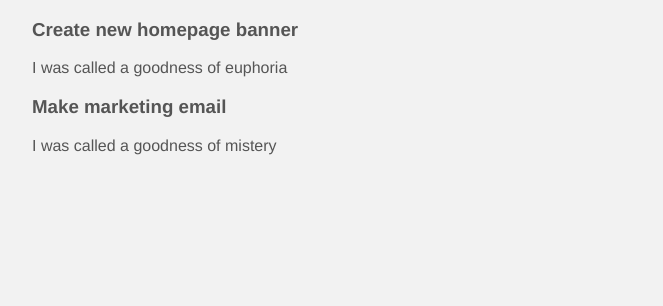
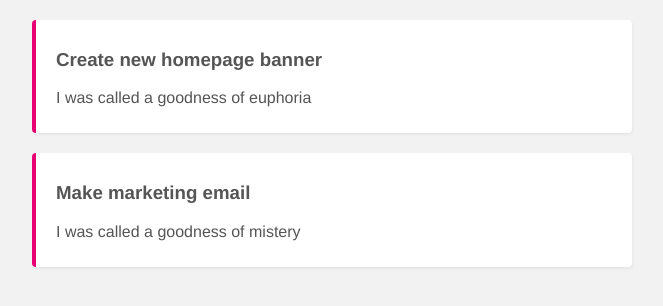
Before and after one commit to Sab-ra/project-planner, a Vue app: page / in a window 1280 px wide. Shown: the top 306 px of the page, without its empty margins (308-971 px from the left). Built offline with nearby package versions, Linux system fonts and the light colour scheme; data requests are answered from the project's data file.

Commit message:
Style project's in the SingleProject component

```diff
--- a/src/components/SingleProject.vue
+++ b/src/components/SingleProject.vue
@@ -3,7 +3,7 @@
     <div class="actions">
       <h3>{{ project.title }}</h3>
     </div>
-    <div>
+    <div class="details">
       <p>{{ project.details }}</p>
     </div>
   </div>
@@ -18,5 +18,15 @@
 </script>
 
 <style>
-
+.project {
+  margin: 20px auto;
+  background: white;
+  padding: 10px 20px;
+  border-radius: 4px;
+  box-shadow: 1px 2px 3px rgba( 0, 0, 0, 0.05 );
+  border-left: 4px solid #e90074;
+}
+h3 {
+  cursor: pointer;
+}
 </style>
```
